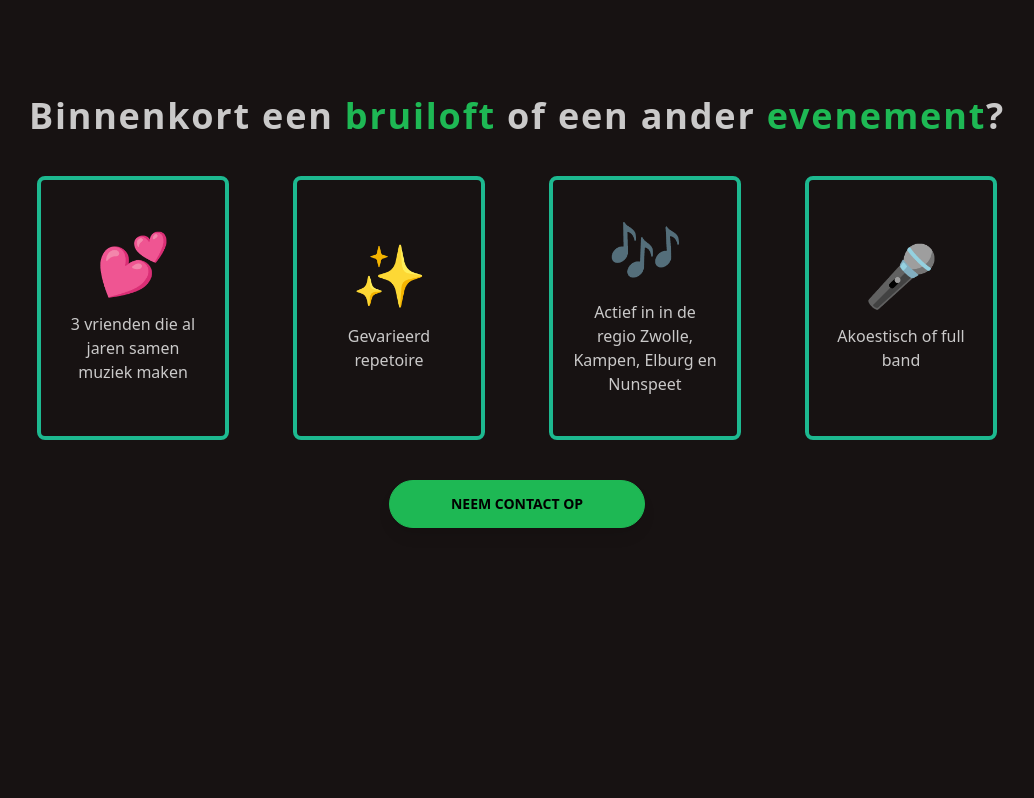
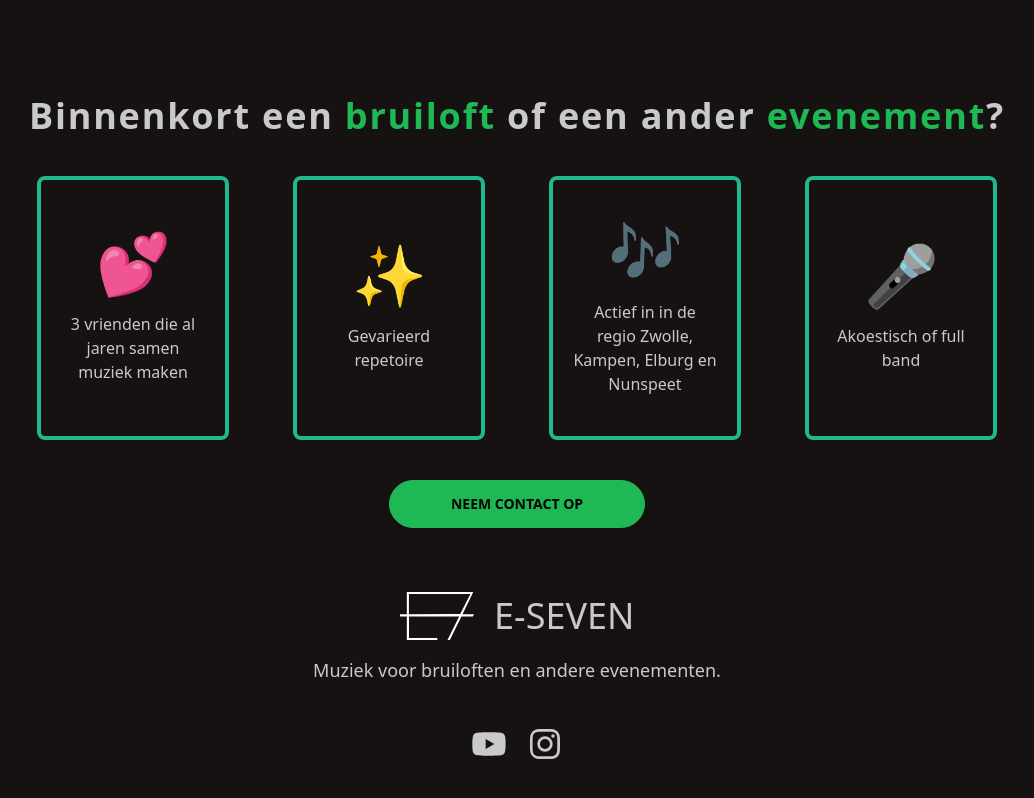
Before and after one commit to Fyxren/E-SEVEN, a SvelteKit app: page / in a window 1280 px wide. Shown: the part 855-1653 px from the top of the page, without its empty margins (123-1157 px from the left). Before the commit the page ends 1447 px from the top, so only its background shows below. Built offline with nearby package versions, Linux system fonts and the light colour scheme.

Commit message:
`Add` Footer

```diff
--- /dev/null
+++ b/src/lib/components/Footer.svelte
@@ -0,0 +1,37 @@
+<footer class="pb-10 footer footer-center">
+	<div>
+		<div class="flex items-center gap-5">
+			<img src="/logo-stroke.svg" alt="logo" class="h-12" />
+			<p class="text-4xl">E-SEVEN</p>
+		</div>
+		<p class="mt-2 text-lg">Muziek voor bruiloften en andere evenementen.</p>
+	</div>
+	<div>
+		<div class="grid grid-flow-col gap-4">
+			<a href="https://www.youtube.com/@e-sevenmusic">
+				<svg class="duration-300 fill-current hover:fill-primary" width="40" height="40" viewBox="0 0 24 24" xmlns="http://www.w3.org/2000/svg">
+					<path
+						d="M21.593 7.203a2.506 2.506 0 0 0-1.762-1.766C18.265 5.007 12 5 12 5s-6.264-.007-7.831.404a2.56 2.56 0 0 0-1.766 1.778c-.413 1.566-.417 4.814-.417 4.814s-.004 3.264.406 4.814c.23.857.905 1.534 1.763 1.765c1.582.43 7.83.437 7.83.437s6.265.007 7.831-.403a2.515 2.515 0 0 0 1.767-1.763c.414-1.565.417-4.812.417-4.812s.02-3.265-.407-4.831zM9.996 15.005l.005-6l5.207 3.005l-5.212 2.995z"
+					/>
+				</svg>
+			</a>
+			<a href="https://www.instagram.com/esevenmusic/">
+				<svg
+					class="duration-300 fill-current hover:fill-primary"
+					width="40"
+					height="40"
+					viewBox="0 0 24 24"
+					xmlns="http://www.w3.org/2000/svg"
+				>
+					<path
+						d="M11.999 7.377a4.623 4.623 0 1 0 0 9.248a4.623 4.623 0 0 0 0-9.248zm0 7.627a3.004 3.004 0 1 1 0-6.008a3.004 3.004 0 0 1 0 6.008z"
+					/>
+					<circle cx="16.806" cy="7.207" r="1.078" />
+					<path
+						d="M20.533 6.111A4.605 4.605 0 0 0 17.9 3.479a6.606 6.606 0 0 0-2.186-.42c-.963-.042-1.268-.054-3.71-.054s-2.755 0-3.71.054a6.554 6.554 0 0 0-2.184.42a4.6 4.6 0 0 0-2.633 2.632a6.585 6.585 0 0 0-.419 2.186c-.043.962-.056 1.267-.056 3.71c0 2.442 0 2.753.056 3.71c.015.748.156 1.486.419 2.187a4.61 4.61 0 0 0 2.634 2.632a6.584 6.584 0 0 0 2.185.45c.963.042 1.268.055 3.71.055s2.755 0 3.71-.055a6.615 6.615 0 0 0 2.186-.419a4.613 4.613 0 0 0 2.633-2.633c.263-.7.404-1.438.419-2.186c.043-.962.056-1.267.056-3.71s0-2.753-.056-3.71a6.581 6.581 0 0 0-.421-2.217zm-1.218 9.532a5.043 5.043 0 0 1-.311 1.688a2.987 2.987 0 0 1-1.712 1.711a4.985 4.985 0 0 1-1.67.311c-.95.044-1.218.055-3.654.055c-2.438 0-2.687 0-3.655-.055a4.96 4.96 0 0 1-1.669-.311a2.985 2.985 0 0 1-1.719-1.711a5.08 5.08 0 0 1-.311-1.669c-.043-.95-.053-1.218-.053-3.654c0-2.437 0-2.686.053-3.655a5.038 5.038 0 0 1 .311-1.687c.305-.789.93-1.41 1.719-1.712a5.01 5.01 0 0 1 1.669-.311c.951-.043 1.218-.055 3.655-.055s2.687 0 3.654.055a4.96 4.96 0 0 1 1.67.311a2.991 2.991 0 0 1 1.712 1.712a5.08 5.08 0 0 1 .311 1.669c.043.951.054 1.218.054 3.655c0 2.436 0 2.698-.043 3.654h-.011z"
+					/>
+				</svg>
+			</a>
+		</div>
+	</div>
+</footer>
--- a/src/routes/+layout.svelte
+++ b/src/routes/+layout.svelte
@@ -1,9 +1,11 @@
 <script>
-	import Navbar from '$lib/components/Navbar.svelte';
+	import Footer from '$lib/components/Footer.svelte';
+import Navbar from '$lib/components/Navbar.svelte';
 	import '../app.css';
 </script>
 
 <div class="px-24">
 	<Navbar />
 	<slot />
+	<Footer />
 </div>
```
